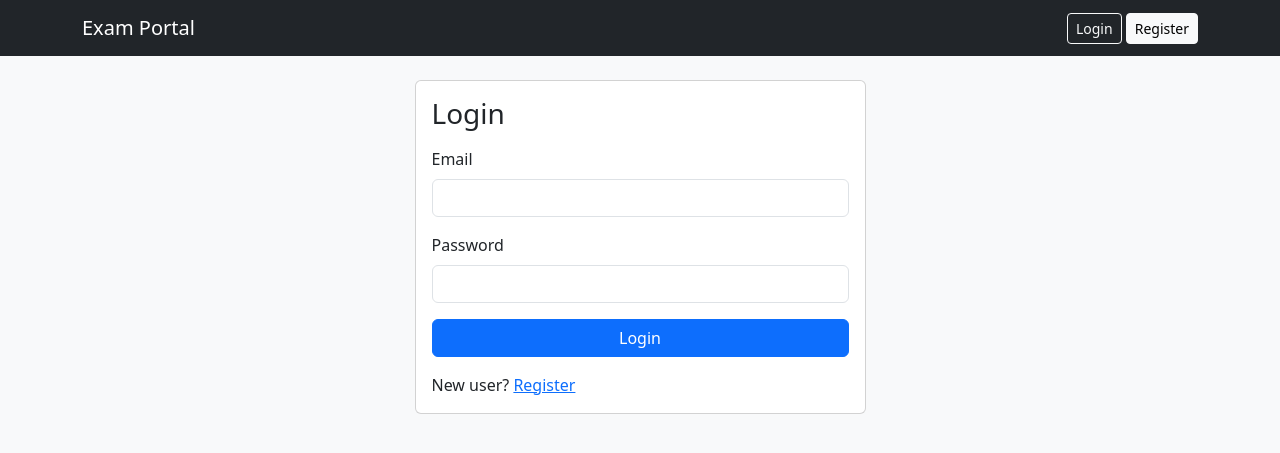
After one commit to 24f2007212/24f2007212-student-manage-portal, a Flask app: page /login in a window 1280 px wide. The commit adds this page. Shown: the top 453 px of the page. Run offline with Flask 3, Linux system fonts and the light colour scheme.

Commit message:
Milestone 2: registration, login, logout, role-based dash

```diff
--- a/app.py
+++ b/app.py
@@ -15,9 +15,8 @@ app.config["SQLALCHEMY_DATABASE_URI"] = (
 )
 app.config["SQLALCHEMY_TRACK_MODIFICATIONS"] = False
 
-db.init_app(app)#connect flask and sqlalchemy
+db.init_app(app)#connect
 
-#admin is created by code, no admin registration
 def create_admin():
 
     admin = User.query.filter_by(role=Role.ADMIN).first()
@@ -47,6 +46,158 @@ def create_admin():
 def home():
     return render_template("home.html")
 
+@app.route("/register", methods=["GET", "POST"])
+def register():
+
+    if request.method == "GET":
+
+        return render_template("register.html")
+
+    name = request.form.get("name", "").strip()
+    email = request.form.get("email", "").strip()
+    phone = request.form.get("phone", "").strip()
+    password = request.form.get("password")
+    role = request.form.get("role")
+    department = request.form.get("department", "").strip()
+    designation = request.form.get("designation", "").strip()
+
+    if not name:
+        flash("Name cannot be empty.", "danger")
+        return redirect(url_for("register"))
+    if not email:
+        flash("Email cannot be empty.", "danger")
+        return redirect(url_for("register"))
+    if not password:
+        flash("Password cannot be empty.", "danger")
+        return redirect(url_for("register"))
+    if not phone.isdigit() or len(phone) != 10:
+        flash("Phone number must contain exactly 10 digits.", "danger")
+        return redirect(url_for("register"))
+    if "@" not in email or "." not in email.split("@")[-1]:
+        flash("Please enter a valid email address.", "danger")
+        return redirect(url_for("register"))
+
+    if role not in ["EXAMINER", "STUDENT"]:
+        flash("Invalid registration role.", "danger")
+        return redirect(url_for("register"))
+    if role == "EXAMINER" and not department:
+        flash("Department is required for examiners.", "danger")
+        return redirect(url_for("register"))
+
+    existing_user = User.query.filter_by(email=email).first()
+    if existing_user:
+        flash("Email already exists.", "danger")
+        return redirect(url_for("register"))
+
+    new_user = User(
+        name=name,
+        email=email,
+        password_hash=generate_password_hash(password),
+        phone=phone,
+        role=Role[role],
+        approved=False if role == "EXAMINER" else True,#examiner needs admin approval
+        active=True)
+
+    db.session.add(new_user)
+    db.session.commit()
+
+    if role == "EXAMINER":
+        profile = ExaminerProfile(
+            user_id=new_user.id,
+            department=department,
+            designation=designation
+        )
+        db.session.add(profile)
+        db.session.commit()
+        flash("Registration successful. Wait for admin approval before login.", "success")
+    else:
+        flash("Registration successful. Please login.", "success")
+
+    return redirect(url_for("login"))
+
+@app.route("/login", methods=["GET", "POST"])
+def login():
+
+    if request.method == "GET":
+
+        return render_template("login.html")
+
+    email = request.form.get("email", "").strip()
+    password = request.form.get("password", "")
+
+    user = User.query.filter_by(email=email).first()
+
+    if user is None:
+
+        flash("Invalid email.", "danger")
+        return redirect(url_for("login"))
+
+    if not check_password_hash(user.password_hash, password):
+
+        flash("Incorrect password.", "danger")
+        return redirect(url_for("login"))
+
+    if not user.active:
+
+        flash("Your account has been deactivated.", "danger")
+        return redirect(url_for("login"))
+
+    if user.role == Role.EXAMINER and not user.approved:
+
+        flash("Your account is waiting for admin approval.", "warning")
+        return redirect(url_for("login"))
+
+    session["user_id"] = user.id
+    session["role"] = user.role.name
+    session["name"] = user.name
+
+    flash("Login successful.", "success")
+
+    if user.role == Role.ADMIN:
+        return redirect(url_for("admin_dashboard"))
+
+    elif user.role == Role.EXAMINER:
+        return redirect(url_for("examiner_dashboard"))
+
+    return redirect(url_for("student_dashboard"))
+
+@app.route("/admin/dashboard")
+def admin_dashboard():
+    if session.get("role") != "ADMIN":
+        flash("Unauthorized access.", "danger")
+        return redirect(url_for("login"))
+
+    return render_template("admin_dash.html")
+
+@app.route("/examiner/dashboard")
+def examiner_dashboard():
+    if session.get("role") != "EXAMINER":
+        flash("Unauthorized access.", "danger")
+        return redirect(url_for("login"))
+
+    examiner = User.query.get_or_404(session.get("user_id"))
+
+    return render_template("examiner_dash.html", examiner=examiner)
+
+@app.route("/student/dashboard")
+def student_dashboard():
+    if session.get("role") != "STUDENT":
+        flash("Unauthorized access.", "danger")
+        return redirect(url_for("login"))
+
+    student = User.query.get_or_404(session.get("user_id"))
+
+    return render_template("student_dash.html", student=student)
+
+@app.route("/logout")
+def logout():
+
+    session.clear()
+
+    flash("Logged out successfully.", "success")
+
+    return redirect(url_for("home"))
+
 if __name__ == "__main__":
     with app.app_context():
         db.create_all()
--- a/templates/base.html
+++ b/templates/base.html
@@ -11,20 +11,32 @@
     <nav class="navbar navbar-dark bg-dark">
         <div class="container">
             <a class="navbar-brand" href="{{ url_for('home') }}">Exam Portal</a>
+            <div>
+                {% if session.get("user_id") %}
+                    {% if session.get("role") == "ADMIN" %}
+                        <a class="btn btn-sm btn-outline-light" href="{{ url_for('admin_dashboard') }}">Dashboard</a>
+                    {% elif session.get("role") == "EXAMINER" %}
+                        <a class="btn btn-sm btn-outline-light" href="{{ url_for('examiner_dashboard') }}">Dashboard</a>
+                    {% else %}
+                        <a class="btn btn-sm btn-outline-light" href="{{ url_for('student_dashboard') }}">Dashboard</a>
+                    {% endif %}
+                    <span class="text-white mx-2">{{ session.get("name") }}</span>
+                    <a class="btn btn-sm btn-danger" href="{{ url_for('logout') }}">Logout</a>
+                {% else %}
+                    <a class="btn btn-sm btn-outline-light" href="{{ url_for('login') }}">Login</a>
+                    <a class="btn btn-sm btn-light" href="{{ url_for('register') }}">Register</a>
+                {% endif %}
+            </div>
         </div>
     </nav>
 
     <div class="container mt-4">
-
         {% with messages = get_flashed_messages(with_categories=true) %}
             {% for category, message in messages %}
                 <div class="alert alert-{{ category }}">{{ message }}</div>
             {% endfor %}
         {% endwith %}
-
         {% block content %}{% endblock %}
-
     </div>
-
 </body>
 </html>
--- a/templates/home.html
+++ b/templates/home.html
@@ -1,8 +1,9 @@
 {% extends "base.html" %}
-
 {% block content %}
 <div class="text-center mt-5">
     <h1>Examination Management Portal</h1>
     <p class="text-muted">Manage courses, examinations, slots, bookings and evaluations.</p>
+    <a href="{{ url_for('login') }}" class="btn btn-primary">Login</a>
+    <a href="{{ url_for('register') }}" class="btn btn-outline-primary">Register</a>
 </div>
 {% endblock %}
--- /dev/null
+++ b/templates/login.html
@@ -0,0 +1,31 @@
+{% extends "base.html" %}
+
+{% block title %}Login{% endblock %}
+
+{% block content %}
+<div class="row justify-content-center">
+    <div class="col-md-5">
+        <div class="card">
+            <div class="card-body">
+                <h3 class="mb-3">Login</h3>
+
+                <form method="POST">
+                    <div class="mb-3">
+                        <label class="form-label">Email</label>
+                        <input type="email" name="email" class="form-control" required>
+                    </div>
+
+                    <div class="mb-3">
+                        <label class="form-label">Password</label>
+                        <input type="password" name="password" class="form-control" required>
+                    </div>
+
+                    <button type="submit" class="btn btn-primary w-100">Login</button>
+                </form>
+
+                <p class="mt-3 mb-0">New user? <a href="{{ url_for('register') }}">Register</a></p>
+            </div>
+        </div>
+    </div>
+</div>
+{% endblock %}
```
Also changed, not shown: models.py (+6 -24 lines), templates/admin_dash.html (added, +8 -0 lines), templates/examiner_dash.html (added, +12 -0 lines), templates/register.html (added, +61 -0 lines), templates/student_dash.html (added, +8 -0 lines), 1 other file.
